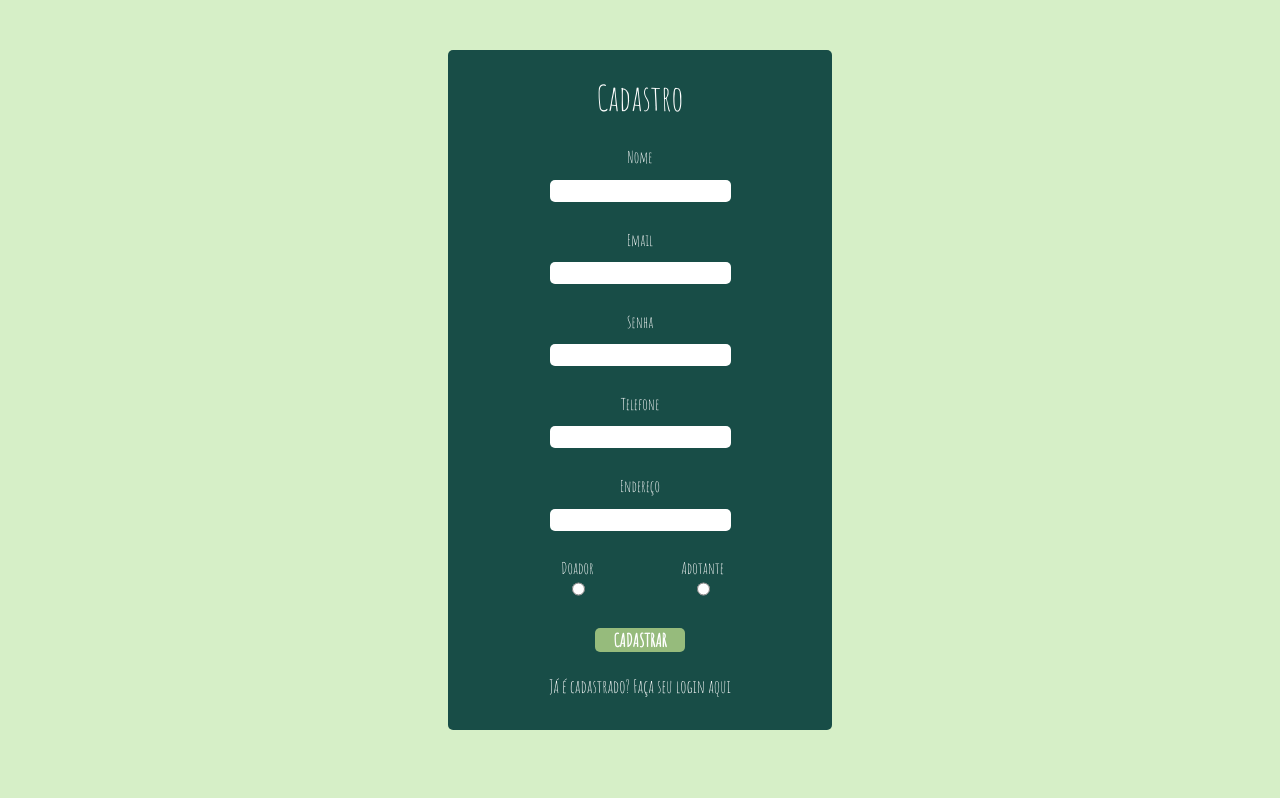
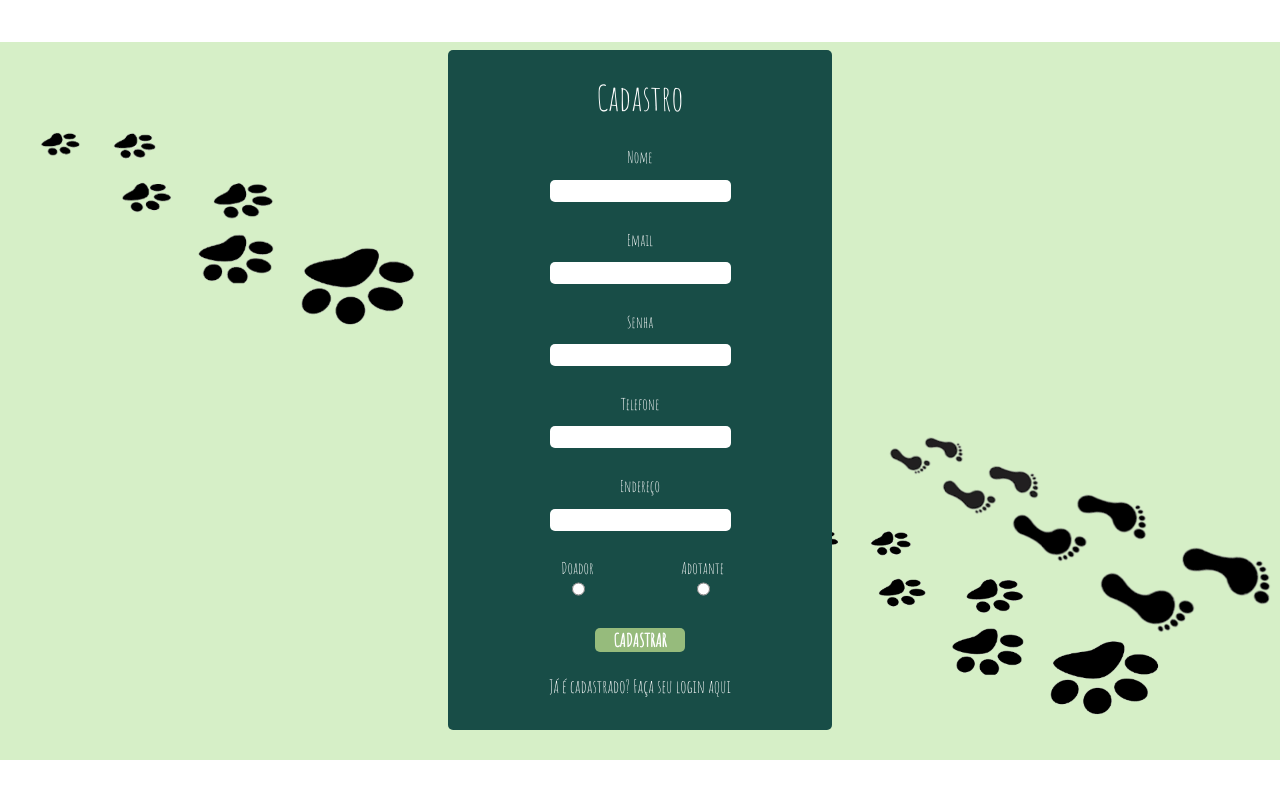
Before and after one commit to fernandochi/Adote_um_humano, a React (Create React App) app: page /register in a window 1280 px wide. Built offline with nearby package versions, Linux system fonts and the light colour scheme.

Commit message:
feat: adding background image

```diff
--- a/src/pages/Register/style.js
+++ b/src/pages/Register/style.js
@@ -1,10 +1,14 @@
 import styled from "styled-components";
+import BackgroundImage from "../../components/images/Background.png";
 
 const Container = styled.div`
   width: 100vw;
   height: 100vh;
   color: white;
-  background-color: #d6efc7;
+  background-image: url(${BackgroundImage});
+  background-repeat: no-repeat;
+  background-size: 100%;
+  background-position: center;
   font-family: "Amatic SC", cursive;
   @media (min-width: 1000px) {
     padding-top: 50px;
```
Also changed, not shown: src/components/images/Background.png (added), 1 other file (tests, documents, lock files or other folders).
